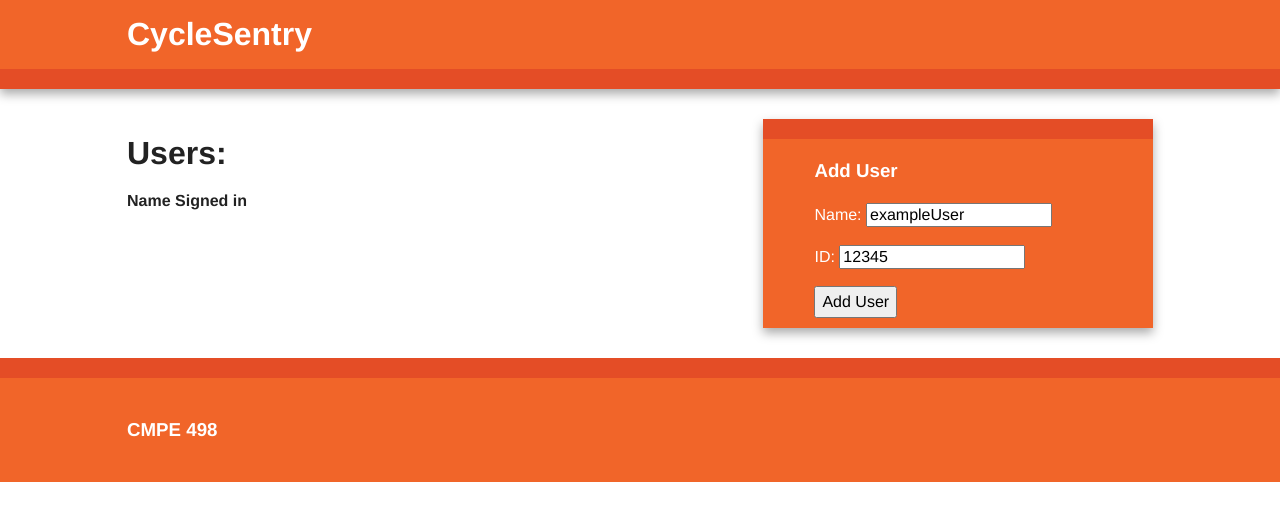
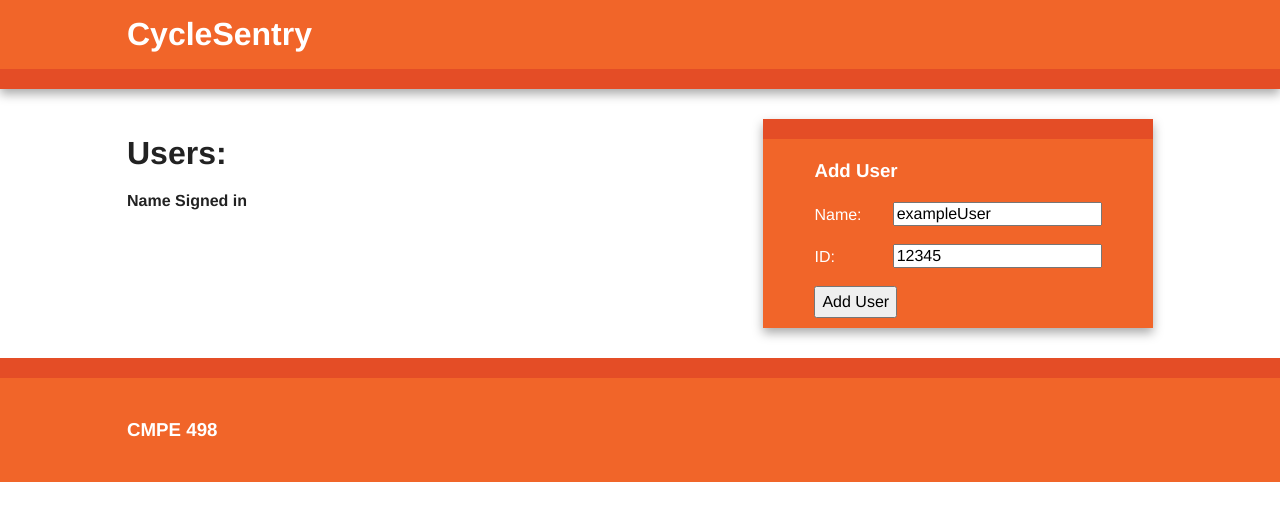
Before and after one commit to MaxBittker/CycleSentry, a website: page public/index.html in a window 1280 px wide. Drawn offline with nearby package versions, Linux system fonts and the light colour scheme; no server answers.

Commit message:
slightly less bad css

```diff
--- a/public/css/main.css
+++ b/public/css/main.css
@@ -13,11 +13,16 @@ html {
 
 aside input {
     color: #000;
-    max-width: 70%;
+    width: 70%;
+    /*margin-left: 50px*/
+    /*display: inline;*/
+    float: right;
 }
 
 .inputLabel {
-    width: 150px;
+    display: inline;
+    /*margin-right: 0px;*/
+    /*width: 15px;*/
 }
 
 ::-moz-selection {
```
